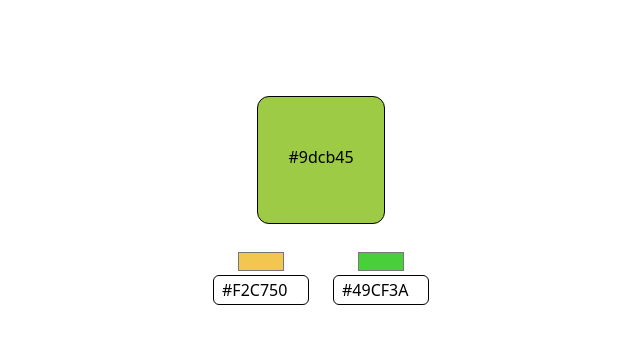
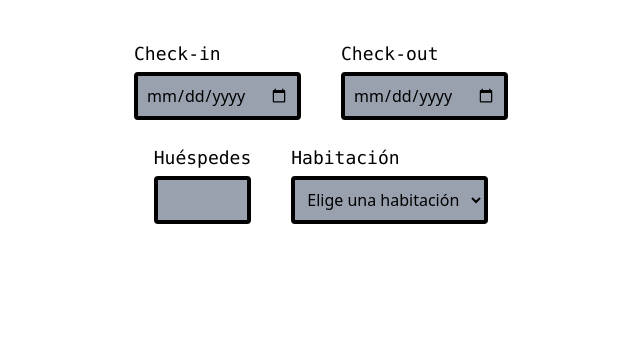
Before and after one commit to torruuu/vue-test, a Vue app: page / in a window 1280 px wide. Shown: the top 344 px of the page, without its empty margins (319-959 px from the left). Built offline with nearby package versions, Linux system fonts and the light colour scheme.

Commit message:
chore: hotelForm

```diff
--- a/src/App.vue
+++ b/src/App.vue
@@ -1,11 +1,13 @@
 <script setup>
-import PadreView from './components/Laura/Ej_color/PadreView.vue';
+import PadreForm from './components/Juanal/FormularioReservas/PadreForm.vue';
+
+
 
 </script>
 
 <template>
 
-  <PadreView />
+<PadreForm  />
 
 
 </template>
--- /dev/null
+++ b/src/components/Juanal/FormularioReservas/BookingForm.vue
@@ -0,0 +1,82 @@
+<script setup>
+import {ref, computed} from 'vue';
+//Variables declaradas. Reactivas. Cambian en funcion de los valores de los input.
+const fechaEntrada = ref('');
+const fechaSalida = ref('');
+const huespedes = ref('');
+const habitacion = ref('');
+//Primera funcion COMPUTED. Mete en dos variables nuevas las recogidas en los input y nos da dos opciones. Si esta todo OK muestra las noches si no me muestras el mensaje de Error.
+//Eso lo elegimos abajo con v-if.
+const calcularNoches = computed(() => {
+    if(!fechaEntrada.value || !fechaSalida.value) return null;
+    //Objeto DATE. Necesario para poder realizar la resta.
+    const entrada = new Date(fechaEntrada.value);
+    const salida = new Date(fechaSalida.value);
+    if(salida <= entrada) {
+        return {error: 'La fecha de salida debe ser posterior a la de entrada.'};
+    }
+    const nochesTotales = (salida - entrada) / (1000 * 60 * 60 * 24);
+    return {nochesTotales};
+})
+//Segunda funcion COMPUTED.
+const calcularPrecio = computed (() => {
+    if (huespedes.value === '') return null;
+    if (huespedes.value <1 || huespedes.value >4)
+        return {error: 'El número de huespedes debe estar entre 1-4'};
+    let calculoPrecio=0;
+    //Variable noches para acceder ak valor de la otra COMPUTED
+    const noches = calcularNoches.value;
+    const nochesTotales = noches.nochesTotales;
+        if (habitacion.value == 'standard') {
+        calculoPrecio = 100 * nochesTotales*huespedes.value;
+    }
+    else if (habitacion.value == 'deluxe') {
+        calculoPrecio = 180 * nochesTotales*huespedes.value;
+    }
+    else if (habitacion.value == 'suite')
+    { calculoPrecio = 250 * nochesTotales*huespedes.value}
+    return {calculoPrecio};
+
+})
+</script>
+
+<template>
+    <div class="flex flex-col items-center gap-6 mt-10">
+
+        <div class="flex items-center justify-center gap-10">
+            <div class="flex flex-col gap-1">
+                <span class="font-mono text-lg">Check-in</span>
+                <input class="bg-gray-400 border-4 rounded-sm p-2" type="date" v-model="fechaEntrada">
+            </div>
+            <div class="flex flex-col gap-1">
+                <span class="font-mono text-lg">Check-out</span>
+                <input class="bg-gray-400 border-4 rounded-sm p-2" type="date" v-model="fechaSalida">
+            </div>
+        </div>
+
+        <div class="flex items-center justify-center gap-10">
+            <div class="flex flex-col gap-1">
+                <label for="huespedes" class="font-mono text-lg">Huéspedes</label>
+                <input id="huespedes" name="huespedes" type="number" min="1" max="4" class="bg-gray-400 border-4 rounded-sm p-2" v-model="huespedes">
+            </div>
+            <div class="flex flex-col gap-1">
+                <label for="room" class="font-mono text-lg">Habitación</label>
+                <select id="room" name="room" class="bg-gray-400 border-4 rounded-sm p-2" v-model="habitacion">
+                    <option value="" disabled selected>Elige una habitación</option>
+                    <option value="standard">Estándar (100€)</option>
+                    <option value="deluxe">Deluxe (180€)</option>
+                    <option value="suite">Suite (250€)</option>
+                </select>
+            </div>
+        </div>
+
+        <div class="text-center">
+            <p v-if="calcularNoches?.nochesTotales">Total: {{ calcularNoches.nochesTotales }} noches</p>
+            <p v-if="calcularNoches?.error" class="text-red-500">{{ calcularNoches.error }}</p>
+        </div>
+        <div class="text-center">
+            <p v-if="calcularPrecio?.calculoPrecio">Total: {{ calcularPrecio.calculoPrecio }} €</p>
+            <p v-if="calcularPrecio?.error" class="text-red-500">{{ calcularPrecio.error }}</p>
+        </div>
+        </div>
+</template>
--- /dev/null
+++ b/src/components/Juanal/FormularioReservas/PadreForm.vue
@@ -0,0 +1,11 @@
+<script setup>
+import BookingForm from './BookingForm.vue';
+
+
+</script>
+<template>
+<div>
+<BookingForm/>
+</div>
+
+</template>
```
